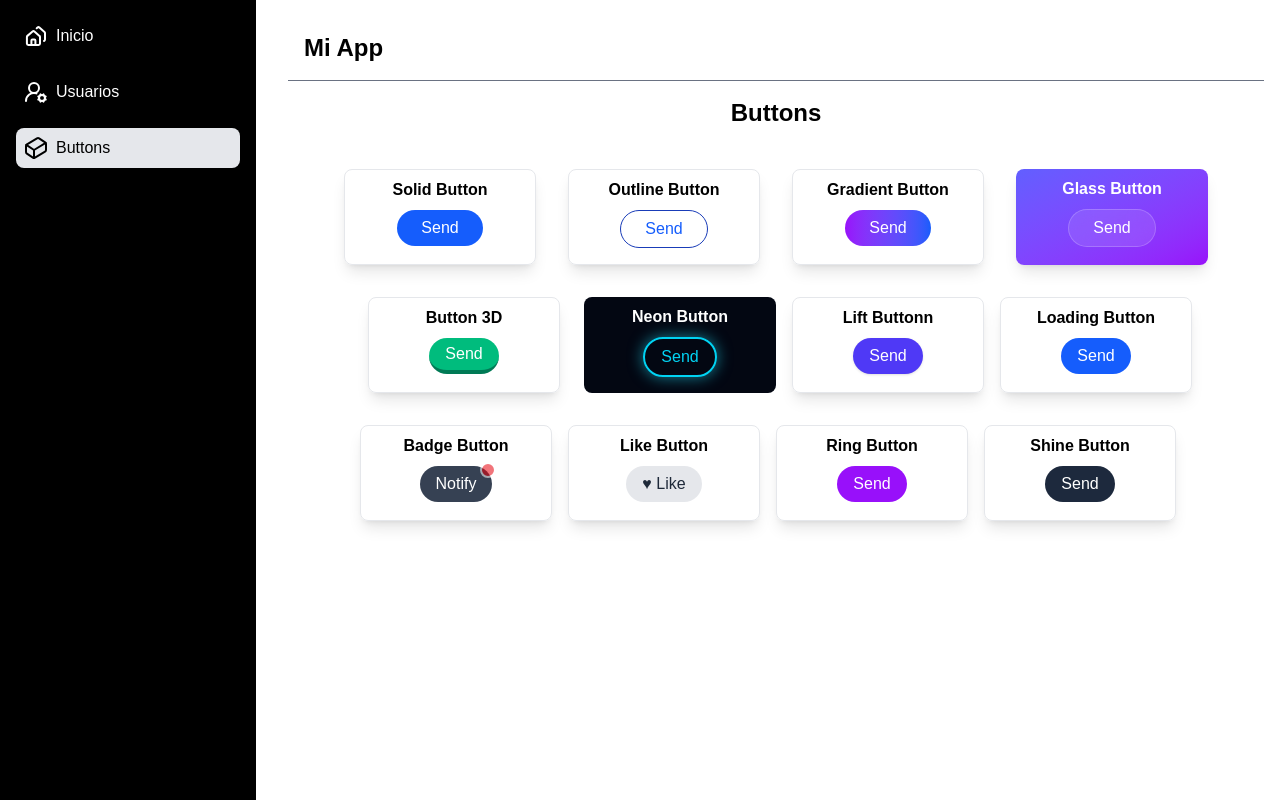
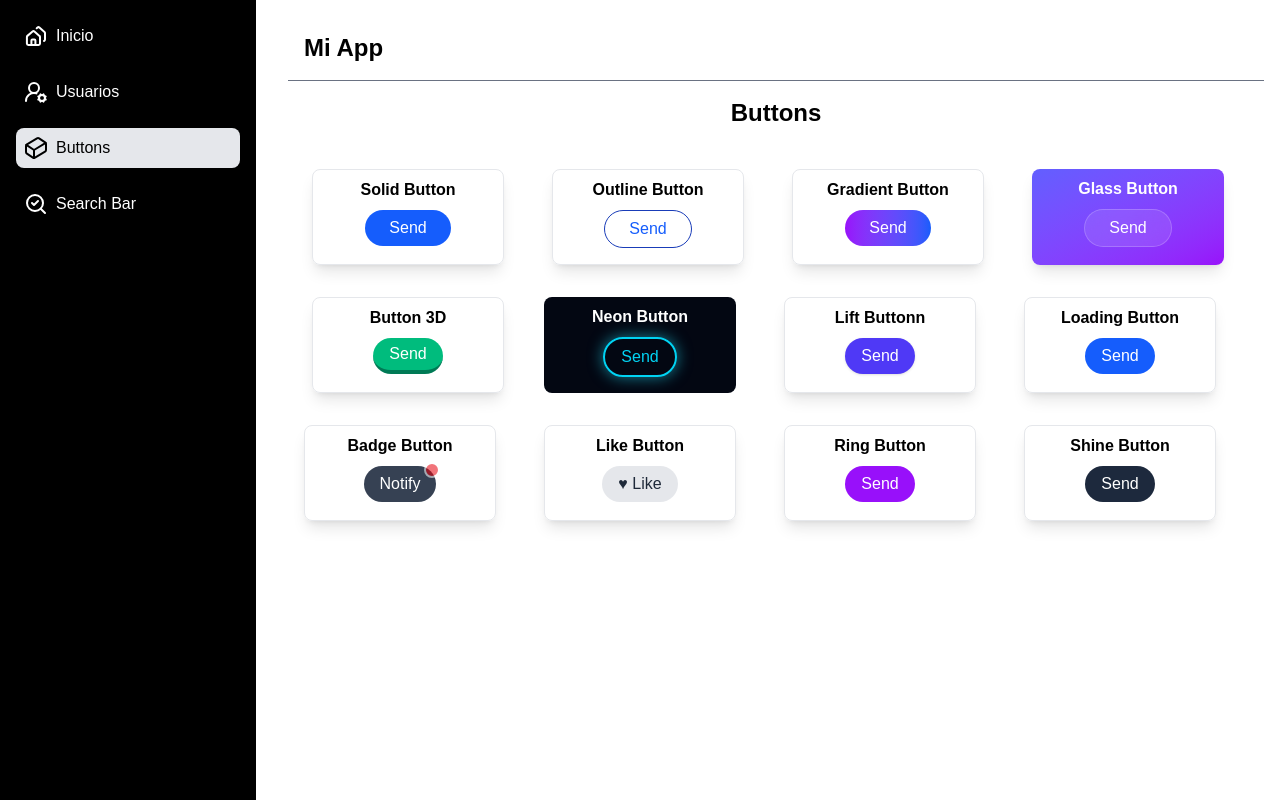
Before and after one commit to alejandro-v02/PixelCraft, a React (Vite) app: page / in a window 1280 px wide. Both pictures are taken after a click on the element "Buttons". Built offline with nearby package versions, Linux system fonts and the light colour scheme.

Commit message:
add search bars module

```diff
--- a/src/App.jsx
+++ b/src/App.jsx
@@ -2,11 +2,13 @@ import DashboardLayout from "./components/templates/DashboardLayout"
 import HomeIcon from "./assets/icons/Home.svg?react";
 import UsersIcon from "./assets/icons/User.svg?react";
 import ButtonsIcon from "./assets/icons/button.svg?react";
+import SearchIcon from "./assets/icons/search-bar.svg?react";
 
 const modules=[
   {id:'home',icon:HomeIcon,name:'Inicio'},
   {id:'users',icon:UsersIcon,name:'Usuarios'},
   {id:'buttons',icon:ButtonsIcon,name:'Buttons'},
+  {id:'searchbar',icon:SearchIcon,name:'Search Bar'}
 ]
 
 function App() {
--- a/src/components/templates/DashboardLayout.jsx
+++ b/src/components/templates/DashboardLayout.jsx
@@ -5,6 +5,7 @@ import Header from "../organisms/Header";
 import Home from "../../modules/Home";
 import Users from "../../modules/Users";
 import Buttons from "../../modules/Buttons";
+import SearchBar from '../../modules/Search-bar';
 
 function DashboardLayout({modules}){
     const [selectedModuleId,setSelectedModuleId]=useState(modules[0].id);
@@ -12,7 +13,8 @@ function DashboardLayout({modules}){
     const moduleComponent={
         home:Home,
         users:Users,
-        buttons:Buttons
+        buttons:Buttons,
+        searchbar:SearchBar,
     };
 
     const SelectedComponent=moduleComponent[selectedModuleId];
--- a/src/modules/Buttons.jsx
+++ b/src/modules/Buttons.jsx
@@ -8,7 +8,7 @@ function  Buttons(){
             <div className="flex justify-center items-center text-center" >
             <h2 className="mt-4 mb-4 font-extrabold text-2xl">Buttons</h2>
             </div>
-            <div className="flex flex-row flex-wrap justify-center gap-4 p-4" >
+            <div className="grid grid-cols-[repeat(auto-fill,minmax(192px,1fr))] gap-4 p-4" >
                 <div className="flex mt-2 flex-col m-2 shadow-lg w-48 h-24 items-center rounded-lg border border-gray-200">
                     <h3 className="mt-2 font-bold">Solid Button</h3>
                     <button
--- /dev/null
+++ b/src/modules/Search-bar.jsx
@@ -0,0 +1,20 @@
+function SearchBar(){
+    return(
+        <div>
+            <div className="flex justify-center items-center text-center" >
+            <h2 className="mt-4 mb-4 font-extrabold text-2xl">Search Bar</h2>
+            </div>
+            <div className="flex flex-row flex-wrap justify-center gap-4 p-4">
+
+                <div className="flex flex-col border border-gray-200 w-58 h-24 items-center rounded-lg shadow-lg" >
+                    <h3 className="font-bold mt-2" >searchbar Name</h3>
+                    <input type="text" className="mt-2 border pl-2 border-gray-200 p-1 rounded-full outline-none text-gray-500"
+                    placeholder="writing..." />
+                </div>
+
+            </div>
+        </div>
+    )
+}
+
+export default SearchBar
```
Also changed, not shown: src/assets/icons/search-bar.svg (added).
